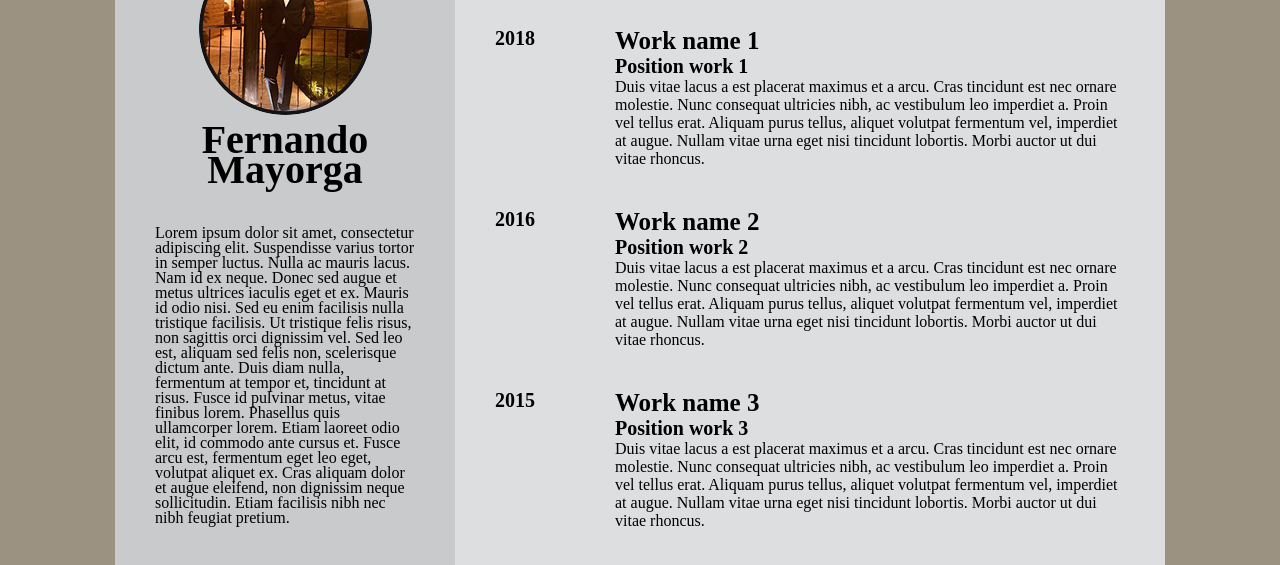
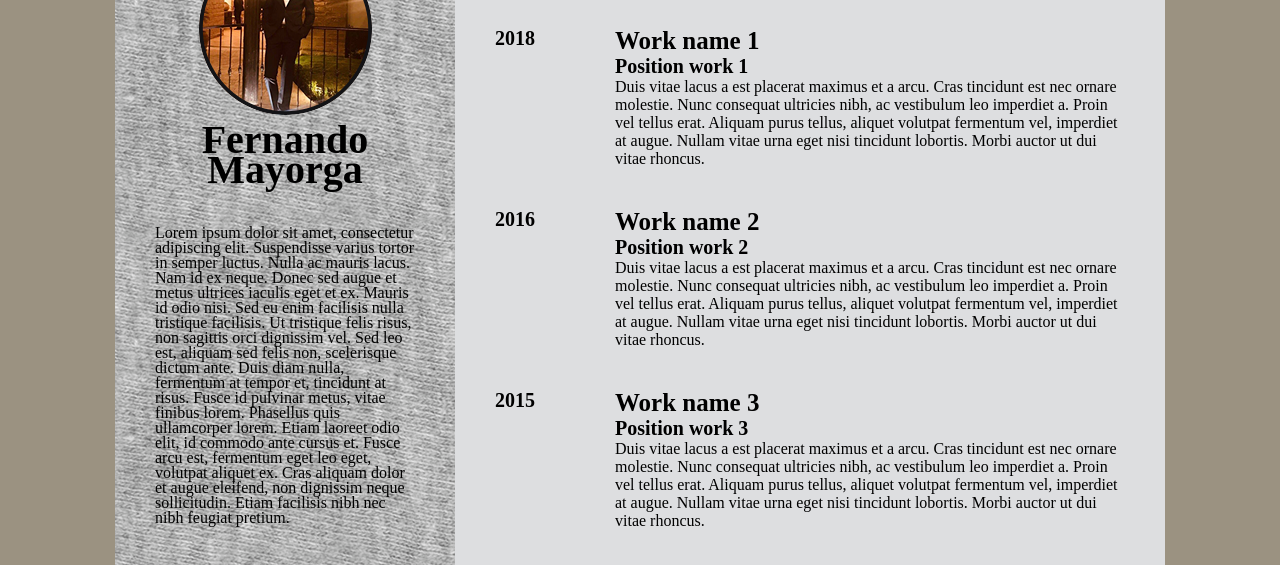
Before and after one commit to mayorgarojasgamedeveloper/my-resume-new, a plain HTML site: page index.html in a window 1280 px wide. Shown: the part 98-663 px from the top of the page. Drawn offline with Linux system fonts and the light colour scheme.

Commit message:
Se agrego un fondo a la seccion de aside. Con esto el proyecto se concluye.

```diff
--- a/css/style.css
+++ b/css/style.css
@@ -22,7 +22,7 @@ body {
   flex-basis: 1050px;
 }
 aside {
-  background-color: #c9cacc;
+  background: #c9cacc url("../img/aside-background.png") repeat-y;
   flex-basis: 340px;
 }
 main {
```
Also changed, not shown: img/aside-background.png (added).
